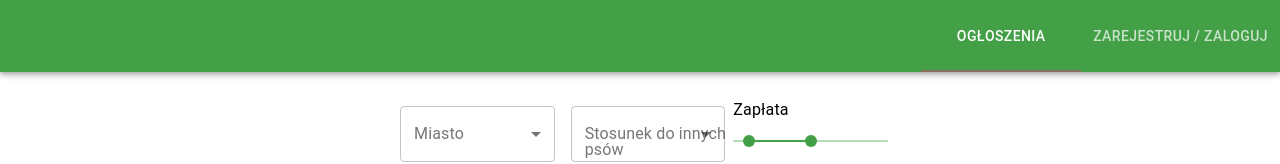
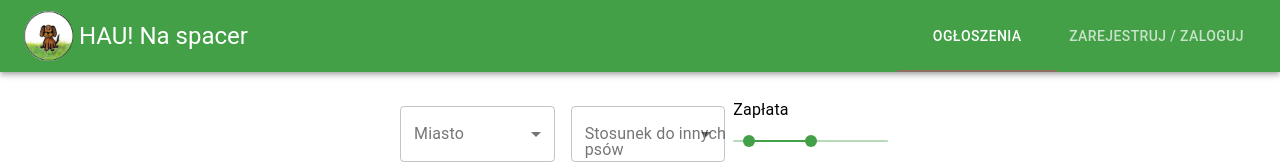
Before and after one commit to tbielski/hacknarok_frontend_hau_na_spacer, a React (Create React App) app: page / in a window 1280 px wide. Shown: the top 164 px of the page. Built offline with nearby package versions, Linux system fonts and the light colour scheme; no server answers; what redux-api-middleware would draw is missing.

Commit message:
add logo

```diff
--- a/src/UI/NavBar.js
+++ b/src/UI/NavBar.js
@@ -8,6 +8,8 @@ import Typography from "@material-ui/core/Typography";
 import Box from "@material-ui/core/Box";
 import { connect } from "react-redux";
 import { Link,Redirect } from "react-router-dom";
+import { Toolbar } from "@material-ui/core";
+import logo from '../images/logo.png';
 
 function TabPanel(props) {
   const { children, value, index, ...other } = props;
@@ -67,6 +69,9 @@ function NavBar({ user }) {
   return (
     <div className={classes.root}>
       <AppBar position="static" >
+        <Toolbar >
+        <img src={logo} alt="logo" className={classes.logo} style={{ maxWidth: 50, paddingRight: 5 }}/>
+        <Typography variant="h5"> HAU! Na spacer </Typography>
         {Object.keys(user).length !== 0 && <Redirect to='/profil' />}
         <Tabs
           value={value}
@@ -93,6 +98,7 @@ function NavBar({ user }) {
             <Tab label="Profil" {...a11yProps(1)} component={Link} to="/profil" />
           )}
         </Tabs>
+        </Toolbar>
       </AppBar>
     </div>
   );
```
